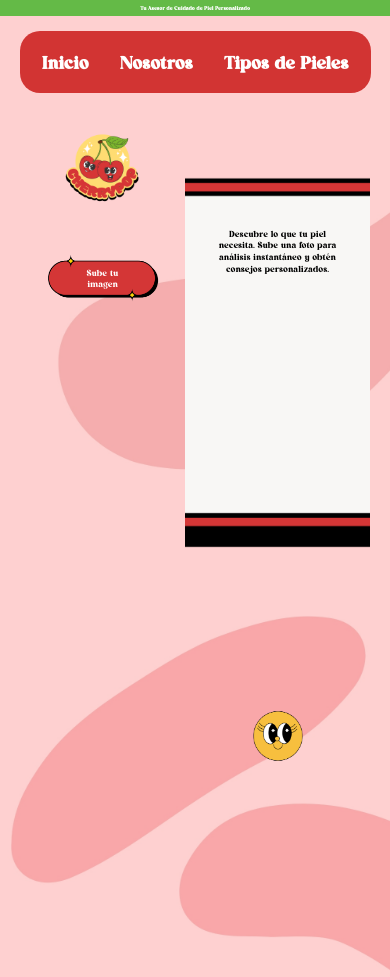
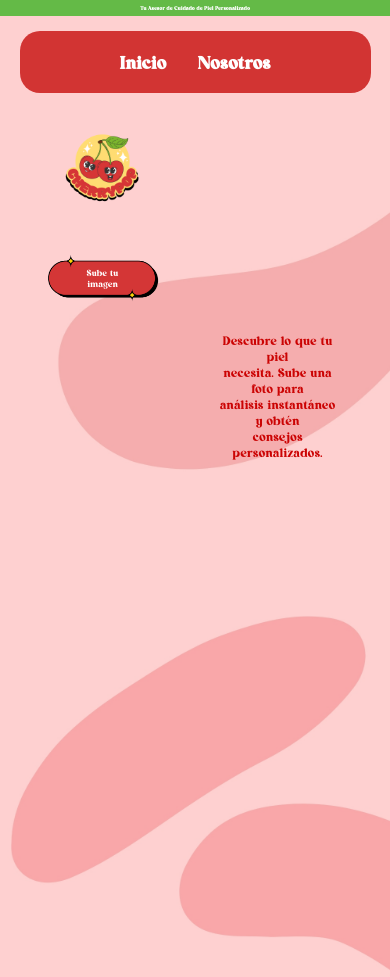
Before and after one commit to daliaescudero/cherrypop, a Flask app: page / in a window 390 px wide. Run offline with Flask 3, Linux system fonts and the light colour scheme.

Commit message:
Actualización de archivos HTML y CSS

```diff
--- a/static/styles.css
+++ b/static/styles.css
@@ -42,6 +42,8 @@ header {
   border-radius: 20px;
   text-align: center;
   margin: 15px auto 0 auto;
+  position: relative;
+  z-index: 2; /* Hace que el menú esté encima de otros elementos */
 }
 
 /* Menú de navegación */
@@ -81,6 +83,8 @@ nav ul li a {
   align-items: flex-start;
   padding: 20px;
   height: 100vh;
+  position: relative; /* Asegura que los elementos dentro de esta sección no se desborden */
+  z-index: 1; /* Asegura que no se sobreponga al menú */
 }
 
 #inicio {
@@ -96,6 +100,7 @@ nav ul li a {
   padding: 20px;
   border-radius: 8px;
   width: 50%;
+  z-index: 2; /* Asegura que el contenido no quede debajo de otros elementos */
 }
 
 .logo img {
@@ -118,82 +123,66 @@ nav ul li a {
   background-color: transparent;
 }
 
-/* Contenedor derecho con fondo */
+/* Contenedor de la caja */
 .blue-container {
   width: 50%;
   padding: 30px;
-    background-image: url('imagenes/caja.png');
-    background-size: cover;
-    background-position: center;
   text-align: center;
   height: 50%;
   position: relative;
+  display: flex;
+  justify-content: center;
+  align-items: center;
+  background-color: transparent; /* Asegúrate de que no haya color de fondo sólido */
+  z-index: 1; /* Asegura que no quede por encima de otros elementos interactivos */
 }
 
-/* Texto adaptativo dentro de .info-message */
-.info-message p {
-    color: black;
-    font-size: 2.5vw; /* Texto adaptativo */
-    padding-top: 85px;
-    margin: 0;
-    line-height: 1.2;
+/* Imagen de la caja - Fondo fijo */
+.caja-image {
+  position: absolute;
+  top: 0;
+  left: 0;
+  width: 100%;
+  height: 100%;
+  object-fit: fill; /* Ajusta la imagen para que no se distorsione */
+  z-index: 0; /* La caja estará al fondo */
 }
 
-.carita-image {
-    position: absolute;
-    bottom: -190px;
-    left: 50%;
-    transform: translateX(-50%);
-    width: 40vw;
-    height: auto;
-}
-
-/* Animación de desplazamiento suave */
-html {
-    scroll-behavior: smooth;
+/* Información y texto */
+.info-message {
+  position: relative;
+  color: #cb0303;
+  font-size: 3.5vw;
+  padding-top: 85px;
+  z-index: 10; /* Asegura que no se quede encima de otros elementos interactivos */
 }
 
 /* Contenedor de Historia */
 .contenedor-historia {
-    background-image: url('imagenes/historia.png');
-    background-size: cover;
-    background-position: center;
   color: white;
   font-size: 20px;
   font-weight: bold;
   display: flex;
-    flex-direction: column;
-    justify-content: center;
-    align-items: center;
-    width: 40%;
+  justify-content: space-between; /* Coloca las imágenes en los extremos */
+  align-items: center; /* Alinea las imágenes verticalmente */
+  width: 100%; /* Puedes ajustar el tamaño del contenedor */
   height: 500px;
-    margin: 10px;
+  margin: 10px auto;
   text-align: center;
-    margin-top: 100px;  /* Ajusta el margen superior para mover el contenedor hacia abajo */
+  margin-top: 100px;
+  position: relative;
 }
 
-/* Estilo exclusivo para el texto del consejo */
-#result p.consejo {
-    font-size: 1.9vw; /* Tamaño más pequeño */
-    line-height: 1.5; /* Espaciado más uniforme */
-    color: black;
-    text-align: center;
-    margin-top: 0px; /* Ajusta el margen superior para subirlo */
-    max-width: 60%; /* Reducir el ancho del texto */
-    margin-left: auto;
-    margin-right: auto; /* Centrar el texto */
+/* Imagen historia (a la izquierda) */
+.contenedor-historia .historia-image {
+  width: 100%; /* Ajusta el tamaño de la imagen */
+  height: auto;
+  z-index: 1; /* Coloca la imagen historia detrás del texto */
 }
 
-/* Adaptaciones para pantallas medianas */
-@media (max-width: 768px) {
-    #result p.consejo {
-        font-size: 1.5vw; /* Tamaño en pantallas medianas */
+/* Imagen de la misión (a la derecha) */
+.contenedor-historia .mision-image {
+  width: 100%; /* Ajusta el tamaño de la imagen */
+  height: auto;
+  z-index: 2; /* Asegura que la imagen de la misión esté encima de historia */
 }
-}
-
-/* Adaptaciones para pantallas pequeñas */
-@media (max-width: 480px) {
-    #result p.consejo {
-        font-size: 2vw; /* Tamaño en pantallas pequeñas */
-    }
-}
--- a/templates/index.html
+++ b/templates/index.html
@@ -23,6 +23,11 @@
             // Mostrar solo la sección seleccionada
             document.getElementById(sectionId).style.display = 'flex';
 
+            // Evita que la interacción se bloquee después de subir la imagen
+            document.querySelectorAll('nav ul li a').forEach(link => {
+                link.style.pointerEvents = 'auto'; // Habilita los clics en los enlaces
+            });
+
             // Guardar el sectionId en localStorage
             localStorage.setItem('currentSection', sectionId);
 
@@ -38,9 +43,6 @@
                     break;
                 case 'nosotros':
                     headerText.textContent = '¿QUIÉNES SOMOS?';
-                    break;
-                case 'tipos-piel':
-                    headerText.textContent = 'Cada Piel es Única: Encuentra la Tuya';
                     break;
                 default:
                     headerText.textContent = 'Tu Asesor de Cuidado de Piel Personalizado';
@@ -110,7 +112,6 @@
         <ul>
             <li><a href="javascript:void(0);" onclick="showSection('inicio')">Inicio</a></li>
             <li><a href="javascript:void(0);" onclick="showSection('nosotros')">Nosotros</a></li>
-            <li><a href="javascript:void(0);" onclick="showSection('tipos-piel')">Tipos de Pieles</a></li>
         </ul>
     </nav>
 </div>
@@ -126,26 +127,23 @@
         </div>
     </div>
     <div class="blue-container">
-        <div id="result" class="info-message">
-            <p>Descubre lo que tu piel<br> necesita. Sube una foto para<br> análisis instantáneo y obtén<br> consejos personalizados.</p>
-            <img src="{{ url_for('static', filename='imagenes/carita.png') }}" alt="Icono de carita" class="carita-image">
-        </div>
+    <div id="result" class="info-message">
+        <p>Descubre lo que tu piel<br> necesita. Sube una foto para<br> análisis instantáneo y obtén<br> consejos personalizados.</p>
+    </div>
+</div>
+
+</section>
+
+<section id="nosotros" class="main-section">
+    <div class="contenedor-historia">
+        <!-- Imagen historia (a la izquierda) -->
+        <img src="{{ url_for('static', filename='imagenes/historia.png') }}" alt="Historia" class="historia-image">
+
+        <!-- Imagen de la misión (a la derecha) -->
+        <img src="{{ url_for('static', filename='imagenes/mision.png') }}" alt="Misión" class="mision-image">
     </div>
 </section>
 
-<!-- Sección Nosotros -->
-<section id="nosotros" class="main-section">
-    <div class="contenedor-historia">
-        <p>Nuestra Historia</p>
-    </div>
-</section>
-
-<!-- Sección Tipos de Piel -->
-<section id="tipos-piel" class="main-section">
-    <div class="contenedor-historia">
-        <p>Los diferentes tipos de piel y sus cuidados</p>
-    </div>
-</section>
 
 </body>
 </html>
```
Also changed, not shown: static/imagenes/caja.png, static/imagenes/carita.png, static/imagenes/historia.png, static/imagenes/mision.png. Lines whose indentation alone changed are shown as unchanged.
